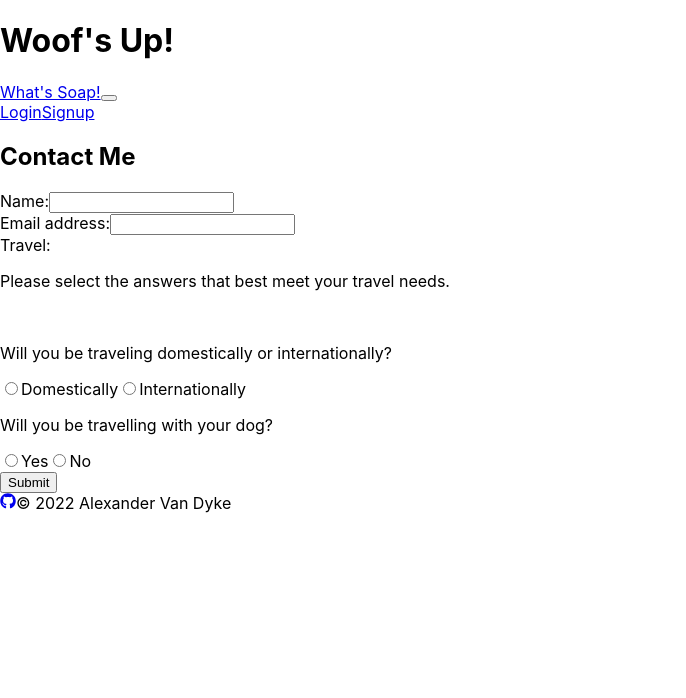
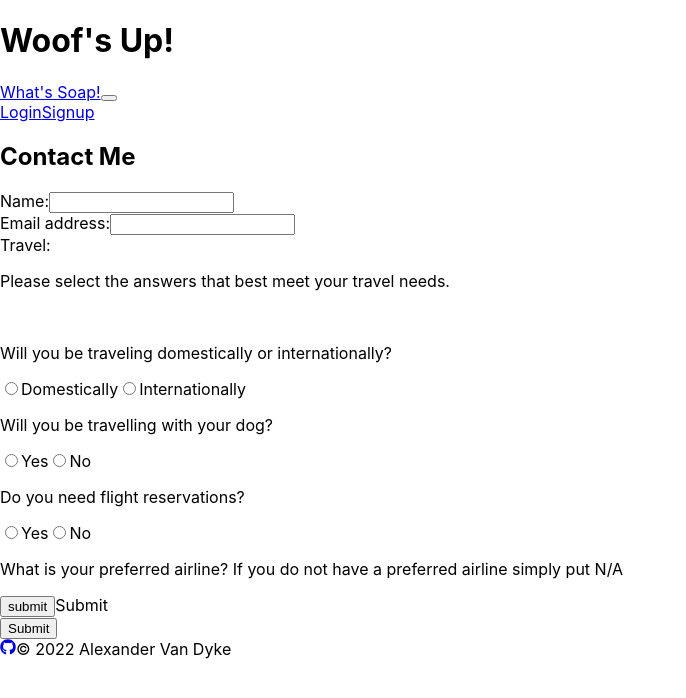
Before and after one commit to AlexandertheGreat491/Woofs_Up, a React (Create React App) app in the folder client/: page / in a window 1280 px wide. Shown: the top 698 px of the page, without its empty margins (0-686 px from the left). Built offline with nearby package versions, Linux system fonts and the light colour scheme.

Commit message:
installed react-icons & added additional fields to the form

```diff
--- a/client/src/components/Travel/index.js
+++ b/client/src/components/Travel/index.js
@@ -65,7 +65,11 @@ const Travel = () => {
           <p>Will you be traveling domestically or internationally?</p>
           <input type="radio" name="domestic" value="Domestically"></input>
           <label for="domestic">Domestically</label>
-          <input type="radio" name="international" value="Internationally"></input>
+          <input
+            type="radio"
+            name="international"
+            value="Internationally"
+          ></input>
           <label for="international">Internationally</label>
           <br></br>
           <p>Will you be travelling with your dog?</p>
@@ -74,7 +78,16 @@ const Travel = () => {
           <input type="radio" name="no" value="No"></input>
           <label for="no">No</label>
           <br></br>
-
+          <p>Do you need flight reservations?</p>
+          <input type="radio" name="yes" value="Yes"></input>
+          <label for="yes">Yes</label>
+          <input type="radio" name="no" value="No"></input>
+          <label for="no">No</label>
+          <br></br>
+          <p>What is your preferred airline? If you do not have a preferred airline simply put N/A</p>
+          <input type="submit" name="submit" value="submit" placeholder="Enter your preffered airline"></input>
+          <label></label>
+          <label for="submit">Submit</label>
         </div>
         {errorMessage && (
           <div>
```
Also changed, not shown: package.json (added, +19 -0 lines).
